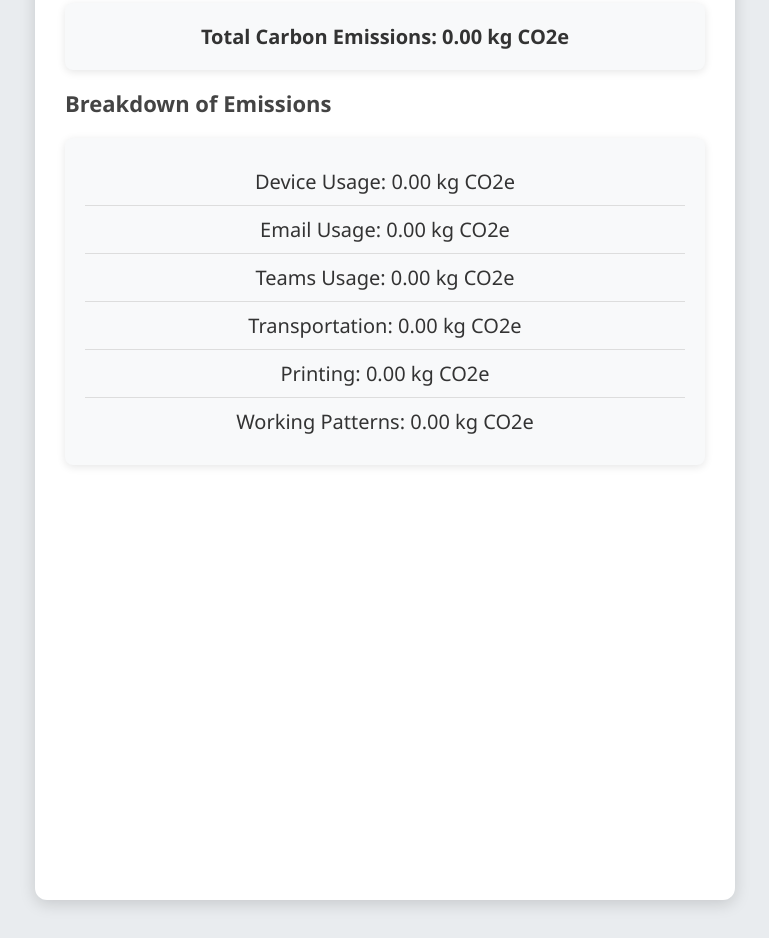
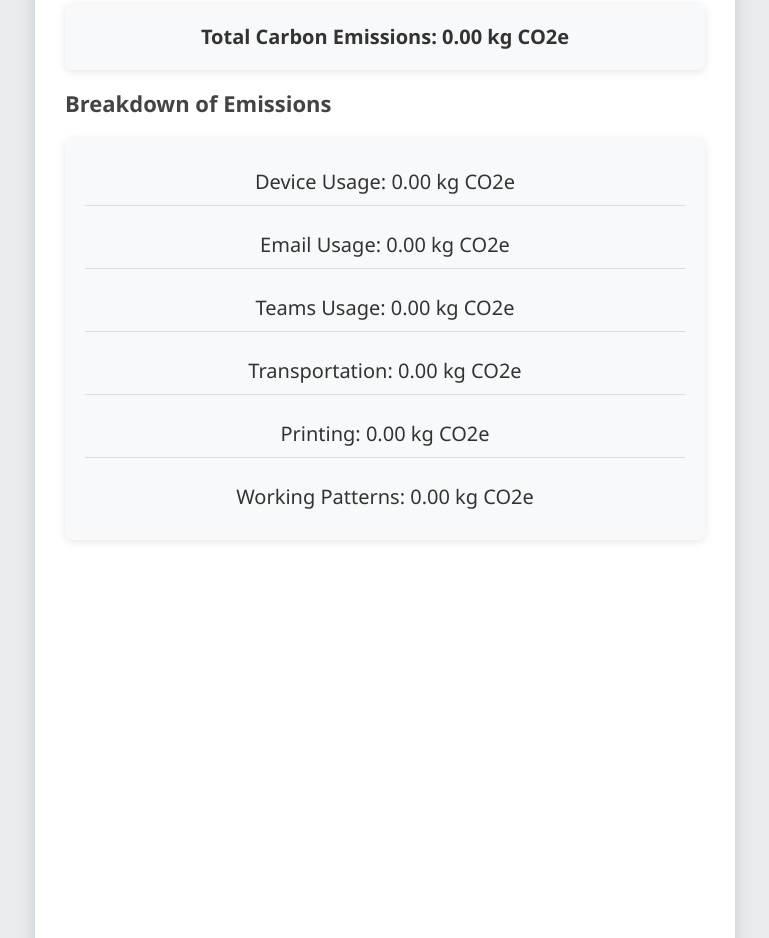
Before and after one commit to t0m0h1/DWP-Carbon-Intensity-Calculator-, a plain HTML site: page project/index.html in a window 1280 px wide. Shown: the part 974-1912 px from the top of the page, without its empty margins (255-1024 px from the left). Drawn offline with nearby package versions, Linux system fonts and the light colour scheme.

Commit message:
Update style.css with emissions breakdown styling

```diff
--- a/project/style.css
+++ b/project/style.css
@@ -212,3 +212,31 @@ button.remove:active {
 #emissionsBreakdown p:last-child {
     border-bottom: none;
 }
+
+
+
+#emissionsBreakdown {
+    background: #f8f9fa;
+    padding: 20px;
+    border-radius: 8px;
+    margin-top: 20px; /* Existing margin */
+    margin-bottom: 20px; /* Add margin at the bottom */
+    box-shadow: 0 2px 8px rgba(0, 0, 0, 0.1);
+    width: 100%;
+    max-width: 700px;
+    box-sizing: border-box;
+}
+
+#emissionsBreakdown p {
+    margin: 0 0 15px 0; /* Add bottom margin to each paragraph */
+    color: #333;
+    font-size: 20px;
+    text-align: center;
+    padding: 10px 0;
+    border-bottom: 1px solid #ddd;
+}
+
+#emissionsBreakdown p:last-child {
+    border-bottom: none;
+    margin-bottom: 0; /* Remove bottom margin from the last paragraph */
+}
```
